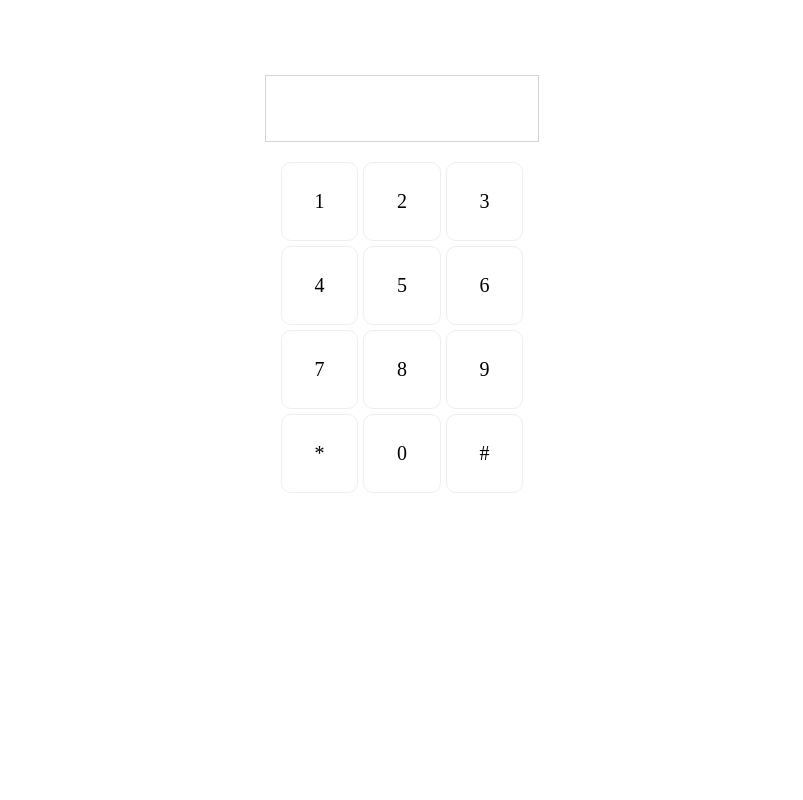
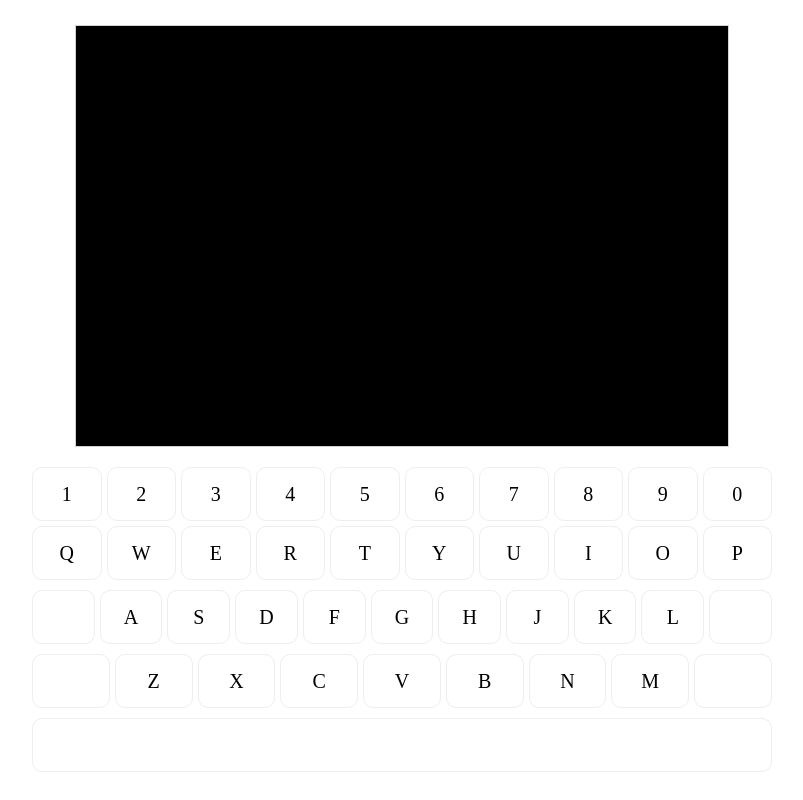
Before and after one commit to prathan1234/HW02-Virtual-Keyboard, a website: page index.html in a window 1280 px wide. Shown: the whole page, without its empty margins (238-1041 px from the left). Drawn offline with nearby package versions, Linux system fonts and the light colour scheme.

Commit message:
Change numpad keyboard to QWERTY keyboard.

```diff
--- a/css/main.css
+++ b/css/main.css
@@ -1,26 +1,26 @@
 td {
-    height: 75px;
-    width: 75px;
+    height: 50px;
+    width: 50px;
     text-align: center;
     font-size: 20px;
-    /*background-color: #eeeeee;*/
     border: 1px solid #EEEEEE;
     border-radius: 10px;
 }
 
 table {
-    width: 20%;
+    width: 750px;
     border-spacing: 5px;
     margin-left:auto;
     margin-right:auto;
 }
 
 .display-screen {
-    width: 20%;
-    height: 45px;
-    margin: 75px auto 15px auto;
+    width: 50%;
+    height: 400px;
+    margin: 25px auto 15px auto;
     padding: 10px;
     border: 1px solid lightgrey;
-    font-size: 32px;
-    text-align: right;
+    font-size: 18px;
+    background-color: black;
+    color: lawngreen;
 }
--- a/index.html
+++ b/index.html
@@ -9,25 +9,84 @@
 <body>
 <div class="display-screen"></div>
 <table>
+    <!--<tr>-->
+        <!--<td>1</td>-->
+        <!--<td>2</td>-->
+        <!--<td>3</td>-->
+    <!--</tr>-->
+    <!--<tr>-->
+        <!--<td>4</td>-->
+        <!--<td>5</td>-->
+        <!--<td>6</td>-->
+    <!--</tr>-->
+    <!--<tr>-->
+        <!--<td>7</td>-->
+        <!--<td>8</td>-->
+        <!--<td>9</td>-->
+    <!--</tr>-->
+    <!--<tr>-->
+        <!--<td>*</td>-->
+        <!--<td>0</td>-->
+        <!--<td>#</td>-->
+    <!--</tr>-->
     <tr>
         <td>1</td>
         <td>2</td>
         <td>3</td>
-    </tr>
-    <tr>
         <td>4</td>
         <td>5</td>
         <td>6</td>
-    </tr>
-    <tr>
         <td>7</td>
         <td>8</td>
         <td>9</td>
+        <td>0</td>
     </tr>
     <tr>
-        <td>*</td>
-        <td>0</td>
-        <td>#</td>
+        <td>Q</td>
+        <td>W</td>
+        <td>E</td>
+        <td>R</td>
+        <td>T</td>
+        <td>Y</td>
+        <td>U</td>
+        <td>I</td>
+        <td>O</td>
+        <td>P</td>
+    </tr>
+</table>
+<table>
+    <tr>
+        <td></td>
+        <td>A</td>
+        <td>S</td>
+        <td>D</td>
+        <td>F</td>
+        <td>G</td>
+        <td>H</td>
+        <td>J</td>
+        <td>K</td>
+        <td>L</td>
+        <td></td>
+        <!--<td>Enter</td>-->
+    </tr>
+</table>
+<table>
+    <tr>
+        <!--<td>Shift</td>-->
+        <td></td>
+        <td>Z</td>
+        <td>X</td>
+        <td>C</td>
+        <td>V</td>
+        <td>B</td>
+        <td>N</td>
+        <td>M</td>
+        <td></td>
+    </tr>
+</table>
+<table>
+    <tr>
+        <td>&nbsp</td>
     </tr>
 </table>
 </body>
```
